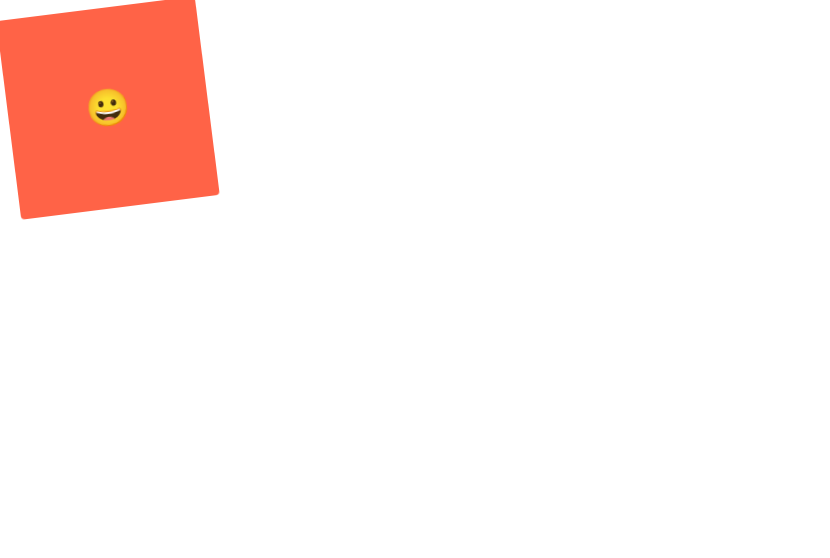
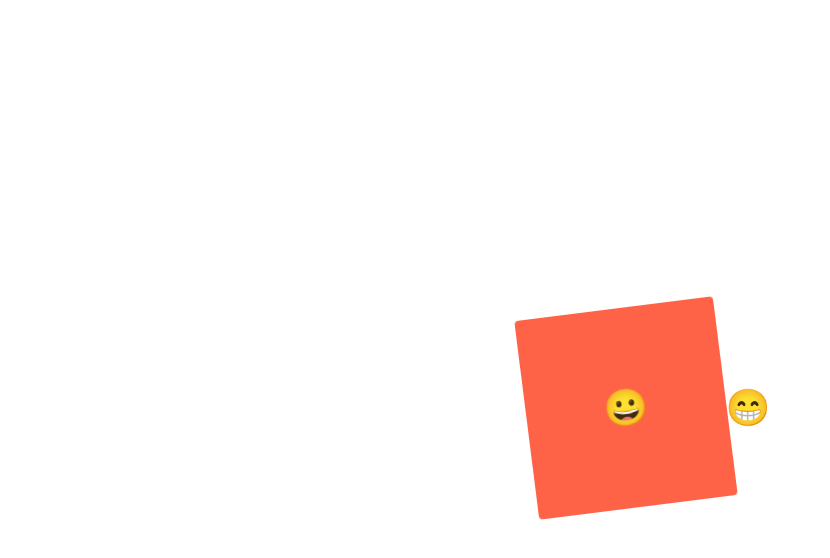
Before and after one commit to LEEHYEYEONG/ReactJS_MasterClass, a React (Create React App) app: page / in a window 1280 px wide. Shown: the top 558 px of the page, without its empty margins (0-830 px from the left). Built offline with nearby package versions, Linux system fonts and the light colour scheme.

Commit message:
#2.5 pseudo selectors

```diff
--- a/src/App.js
+++ b/src/App.js
@@ -2,6 +2,10 @@ import styled, {keyframes} from "styled-components";
 
 const Wrapper = styled.div`
   display: flex;
+  height: 100vh;
+  width: 100vw;
+  justify-content: center;
+  align-items: center;
 `;
 
 const rotationAnimation = keyframes`
@@ -18,6 +22,10 @@ const rotationAnimation = keyframes`
   }
 `;
 
+const Emoji = styled.span`
+  font-size: 36px;
+`;
+
 const Box = styled.div`
   height: 200px;
   width: 200px;
@@ -26,14 +34,8 @@ const Box = styled.div`
   justify-content: center;
   align-items: center;
   animation: ${rotationAnimation} 1s linear infinite;
-  span {
-    font-size: 36px;
-    &:hover {
-      font-size: 40px;
-    }
-    &:active {
-      opacity: 0;
-    }
+  ${Emoji}:hover {
+      font-size: 98px;
   }
 `;
 
@@ -41,8 +43,9 @@ function App() {
   return (
     <Wrapper>
       <Box>
-        <span>😀</span>
+        <Emoji>😀</Emoji>
       </Box>
+      <Emoji>😁</Emoji>
     </Wrapper>
   );
 }
```
